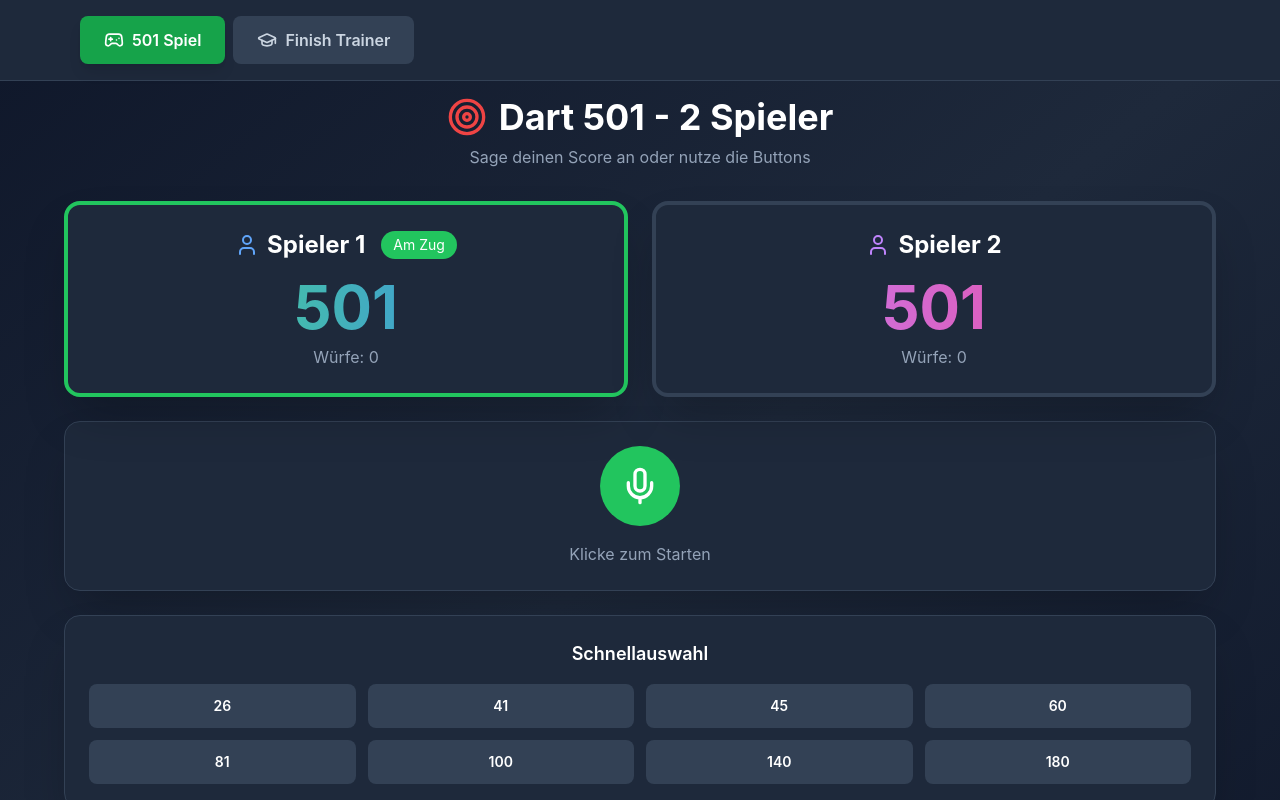
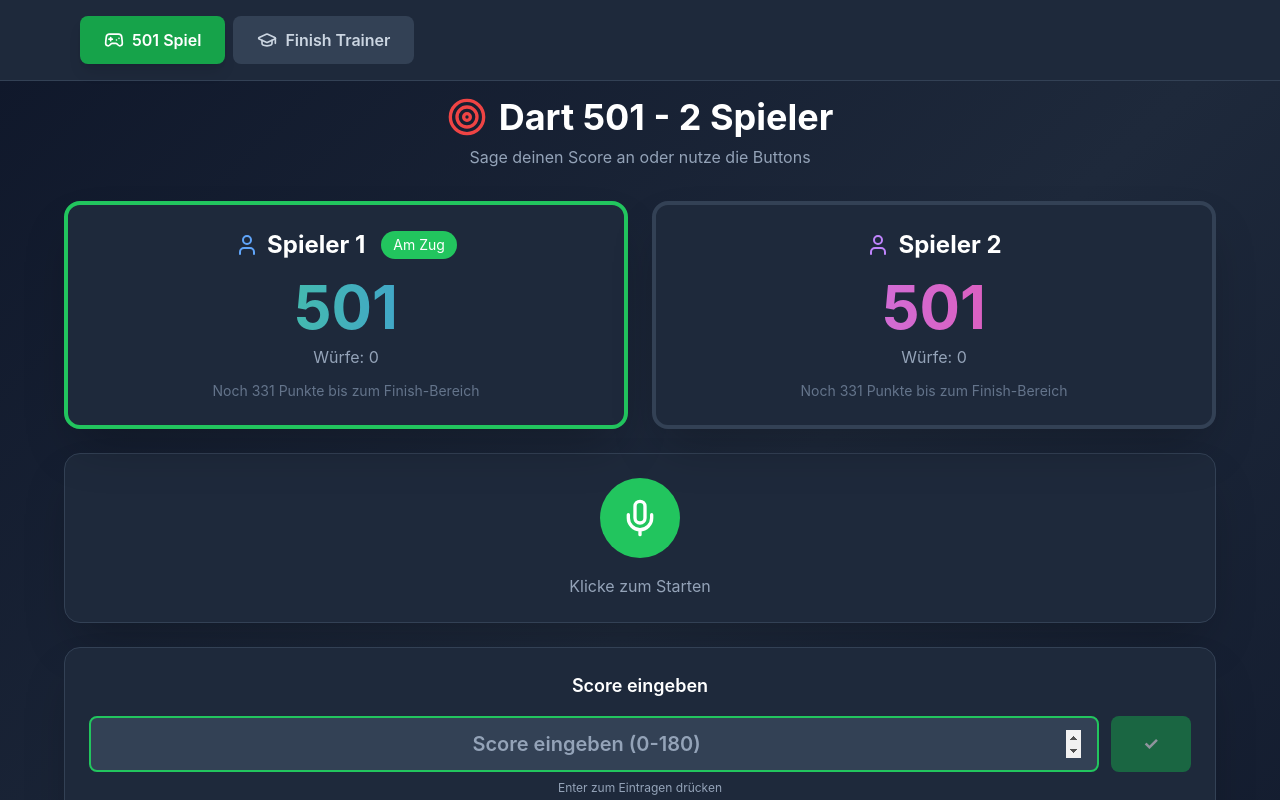
Before and after one commit to kyndaleeg/dart-app, a React (Create React App) app: page / in a window 1280 px wide. Shown: the top 800 px of the page. Built offline with nearby package versions, Linux system fonts and the light colour scheme.

Commit message:
added textField and finishing

```diff
--- a/src/components/Game/PlayerCard.jsx
+++ b/src/components/Game/PlayerCard.jsx
@@ -1,45 +1,76 @@
-import React from "react";
-import { User } from "lucide-react";
+import React from 'react';
+import { User, Target } from 'lucide-react';
+import { finishWays } from '../../utils/finishWays';
 
-export default function PlayerCard({
-  playerNumber,
-  score,
-  throwCount,
-  isActive,
-  isWinner,
-}) {
-  const colors =
-    playerNumber === 1
-      ? { gradient: "from-green-400 to-blue-500", icon: "text-blue-400" }
-      : { gradient: "from-purple-400 to-pink-500", icon: "text-purple-400" };
+export default function PlayerCard({ playerNumber, score, throwCount, isActive, isWinner }) {
+  const colors = playerNumber === 1
+    ? { gradient: 'from-green-400 to-blue-500', icon: 'text-blue-400', finish: 'from-green-500 to-emerald-600' }
+    : { gradient: 'from-purple-400 to-pink-500', icon: 'text-purple-400', finish: 'from-purple-500 to-pink-600' };
+
+  const hasFinish = finishWays[score];
 
   return (
-    <div
-      className={`bg-slate-800 rounded-2xl shadow-2xl p-6 border-4 transition-all ${
-        isActive ? "border-green-500" : "border-slate-700"
-      }`}
-    >
+    <div className={`bg-slate-800 rounded-2xl shadow-2xl p-6 border-4 transition-all ${
+      isActive ? 'border-green-500' : 'border-slate-700'
+    }`}>
       <div className="flex items-center justify-center gap-2 mb-4">
         <User className={`w-6 h-6 ${colors.icon}`} />
-        <h2 className="text-2xl font-bold">Spieler {playerNumber}</h2>
+        <h2 className="text-2xl font-bold text-white">Spieler {playerNumber}</h2>
         {isActive && (
-          <span className="ml-2 px-3 py-1 bg-green-500 rounded-full text-sm">
-            Am Zug
-          </span>
+          <span className="ml-2 px-3 py-1 bg-green-500 rounded-full text-sm text-white">Am Zug</span>
         )}
         {isWinner && (
-          <span className="ml-2 px-3 py-1 bg-yellow-500 rounded-full text-sm">
-            Gewinner!
-          </span>
+          <span className="ml-2 px-3 py-1 bg-yellow-500 rounded-full text-sm text-white">Gewinner!</span>
         )}
       </div>
+
       <div className="text-center">
-        <p
-          className={`text-6xl font-bold text-transparent bg-clip-text bg-gradient-to-r ${colors.gradient}`}
-        >
+        <p className={`text-6xl font-bold text-transparent bg-clip-text bg-gradient-to-r ${colors.gradient}`}>
           {score}
         </p>
         <p className="text-slate-400 mt-2">Würfe: {throwCount}</p>
+
+        {/* Animierte Finish-Anzeige */}
+        {hasFinish && score > 0 && score <= 170 && (
+          <div className="mt-4 animate-pulse">
+            <div className={`bg-gradient-to-r ${colors.finish} p-4 rounded-xl shadow-lg`}>
+              <div className="flex items-center justify-center gap-2 mb-2">
+                <Target className="w-5 h-5 text-white animate-bounce" />
+                <p className="text-sm font-bold text-white">FINISH MÖGLICH!</p>
+              </div>
+              <div className="flex gap-2 justify-center flex-wrap">
+                {finishWays[score].darts.map((dart, idx) => (
+                  <span
+                    key={idx}
+                    className="px-4 py-2 bg-white text-gray-900 font-mono font-bold rounded-lg text-lg shadow-md"
+                  >
+                    {dart}
+                  </span>
+                ))}
+              </div>
+              <p className="text-xs text-white/90 mt-2">
+                {finishWays[score].reason}
+              </p>
+            </div>
+          </div>
+        )}
+
+        {/* Info wenn kein Finish */}
+        {score > 170 && (
+          <div className="mt-3">
+            <p className="text-sm text-slate-500">
+              Noch {score - 170} Punkte bis zum Finish-Bereich
+            </p>
+          </div>
+        )}
+
+        {score > 0 && score <= 170 && !hasFinish && (
+          <div className="mt-3">
+            <p className="text-xs text-slate-600">
+              Kein Standard-Finish verfügbar
+            </p>
+          </div>
+        )}
       </div>
     </div>
   );
--- a/src/components/Game/QuickScoreButtons.jsx
+++ b/src/components/Game/QuickScoreButtons.jsx
@@ -1,24 +1,85 @@
-import React from "react";
+import React, { useState } from "react";
 
 export default function QuickScoreButtons({ onScore, disabled }) {
+  const [inputValue, setInputValue] = useState("");
   const quickScores = [26, 41, 45, 60, 81, 100, 140, 180];
+
+  const handleSubmit = (e) => {
+    e.preventDefault();
+    const score = parseInt(inputValue);
+
+    if (isNaN(score)) {
+      return;
+    }
+
+    if (score < 0 || score > 180) {
+      alert("Bitte eine Zahl zwischen 0 und 180 eingeben");
+      return;
+    }
+
+    onScore(score);
+    setInputValue("");
+
+    // Fokus zurück auf Eingabefeld
+    document.querySelector('input[type="number"]')?.focus();
+  };
+
+  const handleQuickScore = (points) => {
+    onScore(points);
+    // Fokus zurück auf Eingabefeld
+    document.querySelector('input[type="number"]')?.focus();
+  };
 
   return (
     <div className="bg-slate-800 rounded-2xl shadow-2xl p-6 mb-6 border border-slate-700">
       <h3 className="text-lg font-semibold mb-4 text-center text-white">
-        Schnellauswahl
+        Score eingeben
       </h3>
-      <div className="grid grid-cols-4 gap-3">
-        {quickScores.map((points) => (
+
+      {/* Eingabefeld */}
+      <form onSubmit={handleSubmit} className="mb-6">
+        <div className="flex gap-3">
+          <input
+            type="number"
+            value={inputValue}
+            onChange={(e) => setInputValue(e.target.value)}
+            placeholder="Score eingeben (0-180)"
+            min="0"
+            max="180"
+            disabled={disabled}
+            autoFocus
+            className="flex-1 px-4 py-3 text-xl border-2 border-slate-600 bg-slate-700 text-white rounded-lg focus:border-green-500 focus:outline-none disabled:opacity-50 disabled:cursor-not-allowed placeholder-slate-400 font-semibold text-center"
+          />
           <button
-            key={points}
-            onClick={() => onScore(points)}
-            className="bg-slate-700 hover:bg-slate-600 rounded-lg py-3 px-2 font-semibold transition-colors text-sm text-white disabled:opacity-50"
-            disabled={disabled}
+            type="submit"
+            disabled={disabled || !inputValue}
+            className="px-8 py-3 bg-green-600 hover:bg-green-700 text-white font-bold rounded-lg transition-colors disabled:opacity-50 disabled:cursor-not-allowed text-lg"
           >
-            {points}
+            ✓
           </button>
-        ))}
+        </div>
+        <p className="text-xs text-slate-400 mt-2 text-center">
+          Enter zum Eintragen drücken
+        </p>
+      </form>
+
+      {/* Schnellauswahl Buttons */}
+      <div className="border-t border-slate-600 pt-4">
+        <p className="text-sm text-slate-400 mb-3 text-center">
+          Schnellauswahl:
+        </p>
+        <div className="grid grid-cols-4 gap-2">
+          {quickScores.map((points) => (
+            <button
+              key={points}
+              onClick={() => handleQuickScore(points)}
+              className="bg-slate-700 hover:bg-slate-600 rounded-lg py-2 px-2 font-semibold transition-colors text-sm text-white disabled:opacity-50 hover:scale-105 transform"
+              disabled={disabled}
+            >
+              {points}
+            </button>
+          ))}
+        </div>
       </div>
     </div>
   );
```
